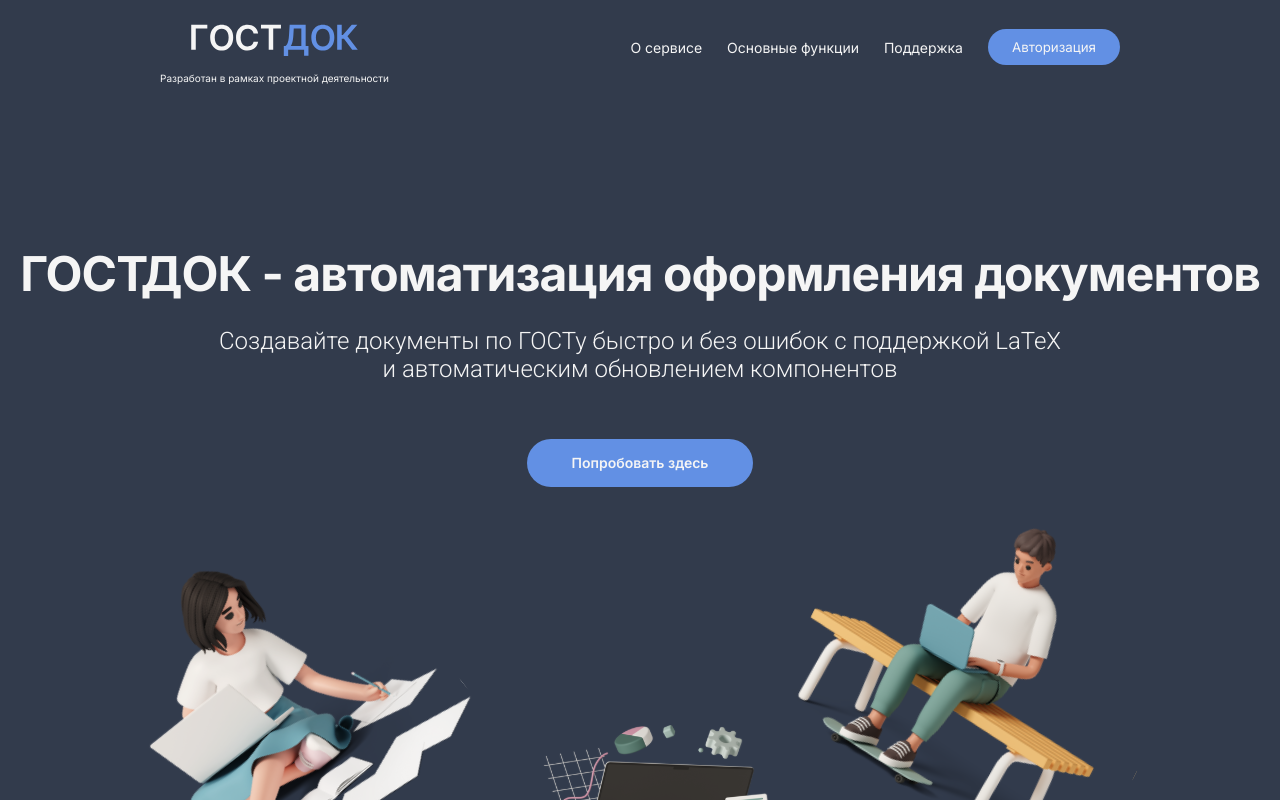
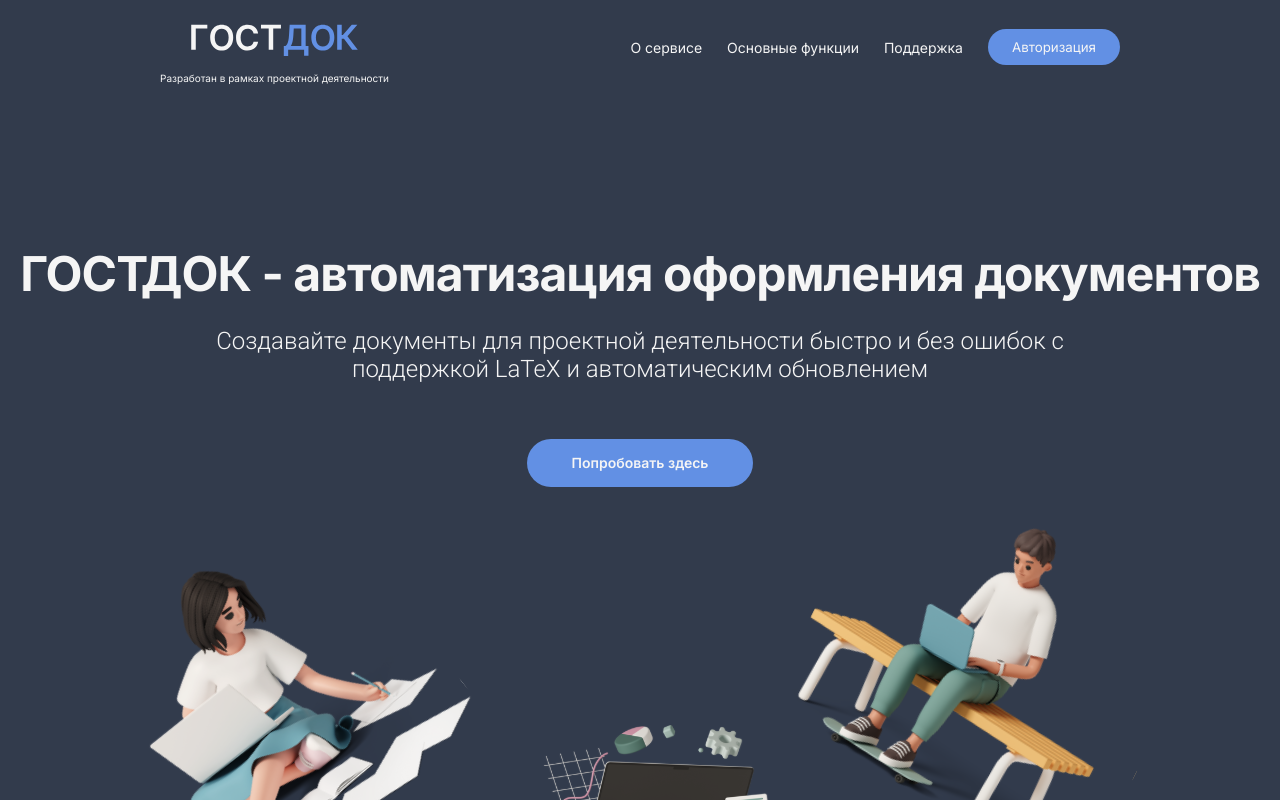
Before and after one commit to nikitakuvsh/gostdock_landing, a React (Create React App) app: page / in a window 1280 px wide. Shown: the top 800 px of the page. Built offline with nearby package versions, Linux system fonts and the light colour scheme.

Commit message:
change main page subtitle

```diff
--- a/src/components/MainPage/MainPage.jsx
+++ b/src/components/MainPage/MainPage.jsx
@@ -7,7 +7,7 @@ export default function MainPage(){
     return (
         <div className='main-page__container' id="about">
             <h2 className='main-page__title'>ГОСТДОК - автоматизация оформления документов</h2>
-            <span className='main-page__subtitle'>Создавайте документы по ГОСТу быстро и без ошибок с поддержкой LaTeX {window.innerWidth < 900 ? '' : <br />} и автоматическим обновлением компонентов</span>
+            <span className='main-page__subtitle'>Создавайте документы для проектной деятельности быстро и без ошибок с {window.innerWidth < 900 ? '' : <br />} поддержкой LaTeX и автоматическим обновлением</span>
             <div className='main-page__content'>
                 <button className='main-page__button' onClick={() => window.open('https://gostdoc.computernetthings.ru/', '_blank')}>Попробовать здесь</button>
             </div>
```
